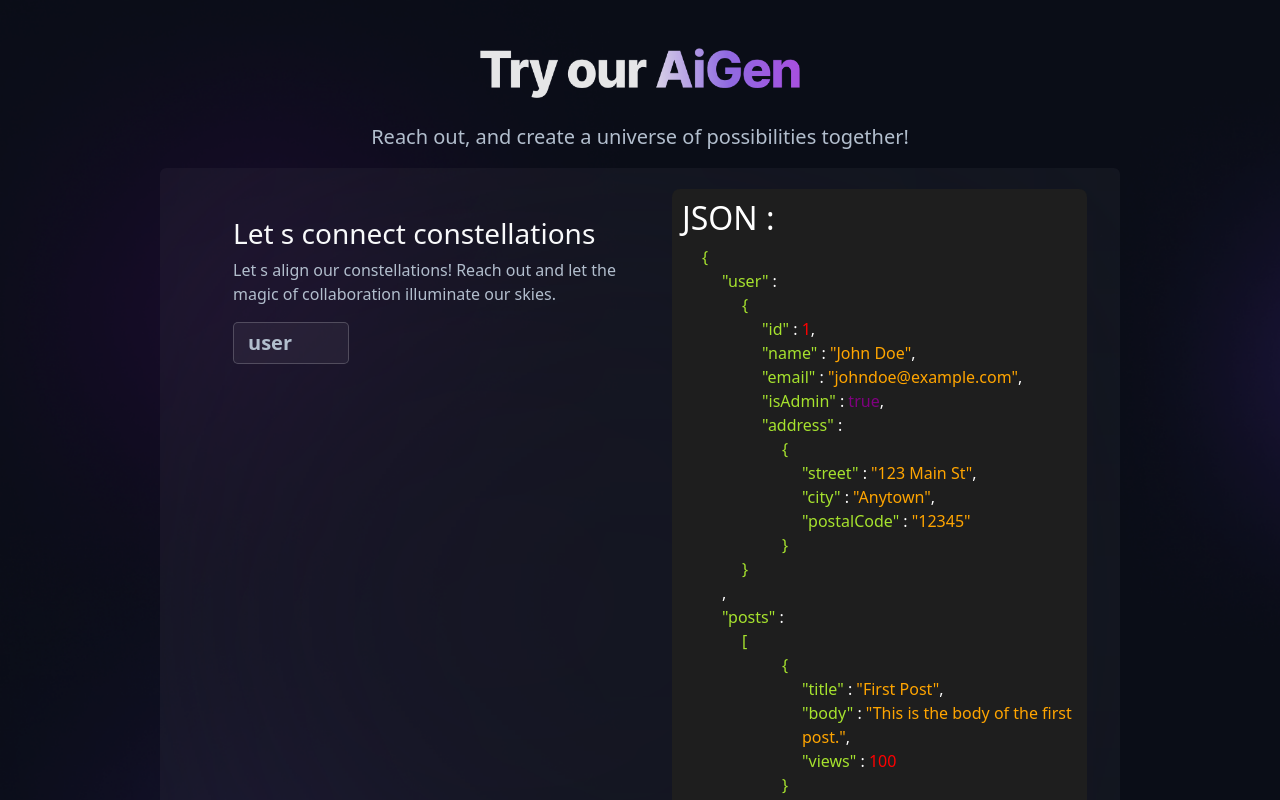
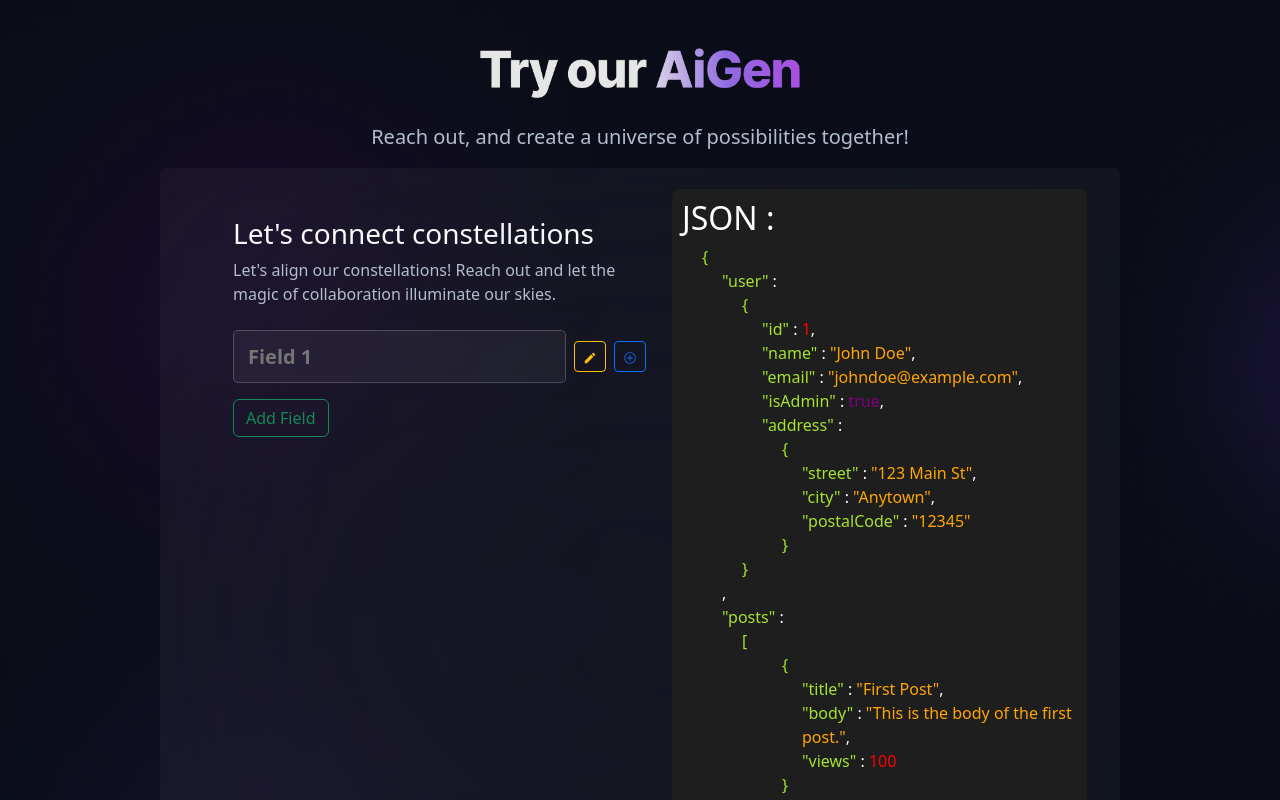
Before and after one commit to mohamedmaghzaoui/AIGen, a React (Vite) app in the folder ai-gen-app/: page / in a window 1280 px wide. Shown: the top 800 px of the page. Built offline with nearby package versions, Linux system fonts and the light colour scheme.

Commit message:
working on  form inputs

```diff
--- a/ai-gen-app/package.json
+++ b/ai-gen-app/package.json
@@ -12,7 +12,8 @@
   "dependencies": {
     "bootstrap": "^5.3.3",
     "react": "^18.3.1",
-    "react-dom": "^18.3.1"
+    "react-dom": "^18.3.1",
+    "react-icons": "^5.4.0"
   },
   "devDependencies": {
     "@eslint/js": "^9.13.0",
--- a/ai-gen-app/src/components/form.jsx
+++ b/ai-gen-app/src/components/form.jsx
@@ -1,34 +1,135 @@
 import { useState } from 'react'
 import './form.css'
 import { Popup } from './popup'
+import { MdEdit } from 'react-icons/md'
+import { IoIosAddCircleOutline } from 'react-icons/io'
+
 export const Form = () => {
+  const [fields, setFields] = useState([
+    { id: 1, name: 'Field 1', value: '', children: [] },
+  ])
   const [showPopUp, setshowPopUp] = useState(false)
+  const [activeField, setActiveField] = useState(null)
+  {
+    console.log(fields)
+  }
+
   const hidePopUp = () => {
     setshowPopUp(false)
   }
+
+  // Add a new nested field below the parent field
+  const addField = (parentId = null) => {
+    const newField = {
+      id: Date.now(),
+      name: `Field ${fields.length + 1}`,
+      value: '',
+      children: [],
+    }
+
+    if (parentId === null) {
+      setFields([...fields, newField])
+    } else {
+      setFields((prevFields) =>
+        prevFields.map((field) =>
+          field.id === parentId
+            ? { ...field, children: [...field.children, newField] }
+            : field
+        )
+      )
+    }
+  }
+
+  // Handle field input change
+  const handleInputChange = (id, newValue) => {
+    const updateFields = (items) =>
+      items.map((item) =>
+        item.id === id
+          ? { ...item, value: newValue }
+          : { ...item, children: updateFields(item.children) }
+      )
+
+    setFields(updateFields(fields))
+  }
+
+  // Open popup to edit field properties
+  const openPopup = (field) => {
+    setActiveField(field)
+    setshowPopUp(true)
+  }
+
+  // Handle popup form submission to update field data
+  const updateFieldData = (data) => {
+    const updateFields = (items) =>
+      items.map((item) =>
+        item.id === activeField.id
+          ? { ...item, ...data }
+          : { ...item, children: updateFields(item.children) }
+      )
+
+    setFields(updateFields(fields))
+    hidePopUp()
+  }
+
+  // Recursive rendering of fields with nested inputs below
+  const renderFields = (fields, nested = false) => {
+    return fields.map((field) => (
+      <div key={field.id} className={`${nested ? 'ms-5 col-6' : 'col-10'}`}>
+        <div className="d-flex align-items-center mt-2">
+          <input
+            type="text"
+            className="custom-span h-75 fs-5 flex-grow-1"
+            value={field.value}
+            placeholder={field.name}
+            onChange={(e) => handleInputChange(field.id, e.target.value)}
+            style={{ cursor: 'pointer' }}
+          />
+          <button
+            onClick={() => openPopup(field)}
+            className="btn btn-outline-warning btn-sm ms-2"
+          >
+            <MdEdit />
+          </button>
+          <button
+            onClick={() => addField(field.id)}
+            className="btn btn-outline-primary btn-sm ms-2"
+          >
+            <IoIosAddCircleOutline />
+          </button>
+        </div>
+        {field.children.length > 0 && (
+          <div className="mt-2">{renderFields(field.children, true)}</div>
+        )}
+      </div>
+    ))
+  }
+
   return (
     <div className="ms-5 mt-5 row">
       <div className="col">
-        <h3 className="text-light">Let s connect constellations</h3>
+        <h3 className="text-light">Let's connect constellations</h3>
         <p style={{ color: '#b2becd' }}>
-          Let s align our constellations! Reach out and let the magic of
+          Let's align our constellations! Reach out and let the magic of
           collaboration illuminate our skies.
         </p>
-        <div className="row">
-          <div className="col-4 ">
-            <span
-              onClick={setshowPopUp}
-              style={{ cursor: 'pointer' }}
-              className="custom-span h-75 fs-5"
-            >
-              user
-            </span>
-            {showPopUp && <Popup hidePopUp={hidePopUp} />}
-          </div>
-        </div>
+
+        <div className="row">{renderFields(fields)}</div>
+
+        <button
+          onClick={() => addField()}
+          className="btn btn-outline-success mt-3"
+        >
+          Add Field
+        </button>
       </div>
 
-      <div></div>
+      {showPopUp && (
+        <Popup
+          fieldName={activeField.name}
+          hidePopUp={hidePopUp}
+          updateFieldData={updateFieldData}
+        />
+      )}
     </div>
   )
 }
--- a/ai-gen-app/src/components/popup.jsx
+++ b/ai-gen-app/src/components/popup.jsx
@@ -1,27 +1,50 @@
+import { useState } from 'react'
 import './popup.css'
 
-export const Popup = ({ hidePopUp }) => {
+export const Popup = ({ fieldName, hidePopUp, updateFieldData }) => {
+  const [formData, setFormData] = useState({
+    type: '',
+    defaultValue: '',
+    dataRange: '',
+    format: '',
+    regex: '',
+  })
+
+  const handleChange = (e) => {
+    setFormData({ ...formData, [e.target.name]: e.target.value })
+  }
+
+  const handleSubmit = (e) => {
+    e.preventDefault()
+    updateFieldData(formData)
+  }
+
   return (
     <div className="overlay">
       <div className="content">
-        <span
-          onClick={() => hidePopUp()}
-          className=" close px-2 py-1 offset-xl-11 "
-        >
+        <span onClick={hidePopUp} className="close px-2 py-1 offset-xl-11">
           close
         </span>
-        <h1 className="text-center text-white">user</h1>
+        <h1 className="text-center text-white">{fieldName}</h1>
 
-        <form>
+        <form onSubmit={handleSubmit}>
           <div className="custom-select-wrapper mb-5 mt-3">
             <select
+              required
               className="form-select custom-select"
               aria-label="Default select example"
+              name="type"
+              value={formData.type}
+              onChange={handleChange}
             >
-              <option selected>Fiel type</option>
-              <option value="1">String</option>
-              <option value="2">Number</option>
-              <option value="3">boolean</option>
+              <option value="" disabled>
+                Field type (required)
+              </option>
+              <option value="string">String</option>
+              <option value="number">Number</option>
+              <option value="boolean">Boolean</option>
+              <option value="array">Array</option>
+              <option value="null">Null</option>
             </select>
           </div>
 
@@ -29,18 +52,47 @@ export const Popup = ({ hidePopUp }) => {
             <input
               type="text"
               className="form-control"
-              placeholder="Default Value"
+              placeholder="Default Value (optional)"
+              name="defaultValue"
+              value={formData.defaultValue}
+              onChange={handleChange}
             />
           </div>
           <div className="mb-5">
             <input
               type="text"
               className="form-control"
-              placeholder="Data Range"
+              placeholder="Data Range (optional, e.g., 1-100)"
+              name="dataRange"
+              value={formData.dataRange}
+              onChange={handleChange}
+            />
+          </div>
+          <div className="mb-5">
+            <input
+              type="text"
+              className="form-control"
+              placeholder="Format (optional, e.g., yyyy-mm-dd)"
+              name="format"
+              value={formData.format}
+              onChange={handleChange}
             />
           </div>
           <div>
-            <input type="text" className="form-control" placeholder="Regex" />
+            <input
+              type="text"
+              className="form-control"
+              placeholder="Regex (optional, e.g., ^[A-Za-z0-9]+$)"
+              name="regex"
+              value={formData.regex}
+              onChange={handleChange}
+            />
+          </div>
+
+          <div className="text-center mt-4">
+            <button type="submit" className="btn btn-primary">
+              Save
+            </button>
           </div>
         </form>
       </div>
```
Also changed, not shown: 1 other file (tests, documents, lock files or other folders).
